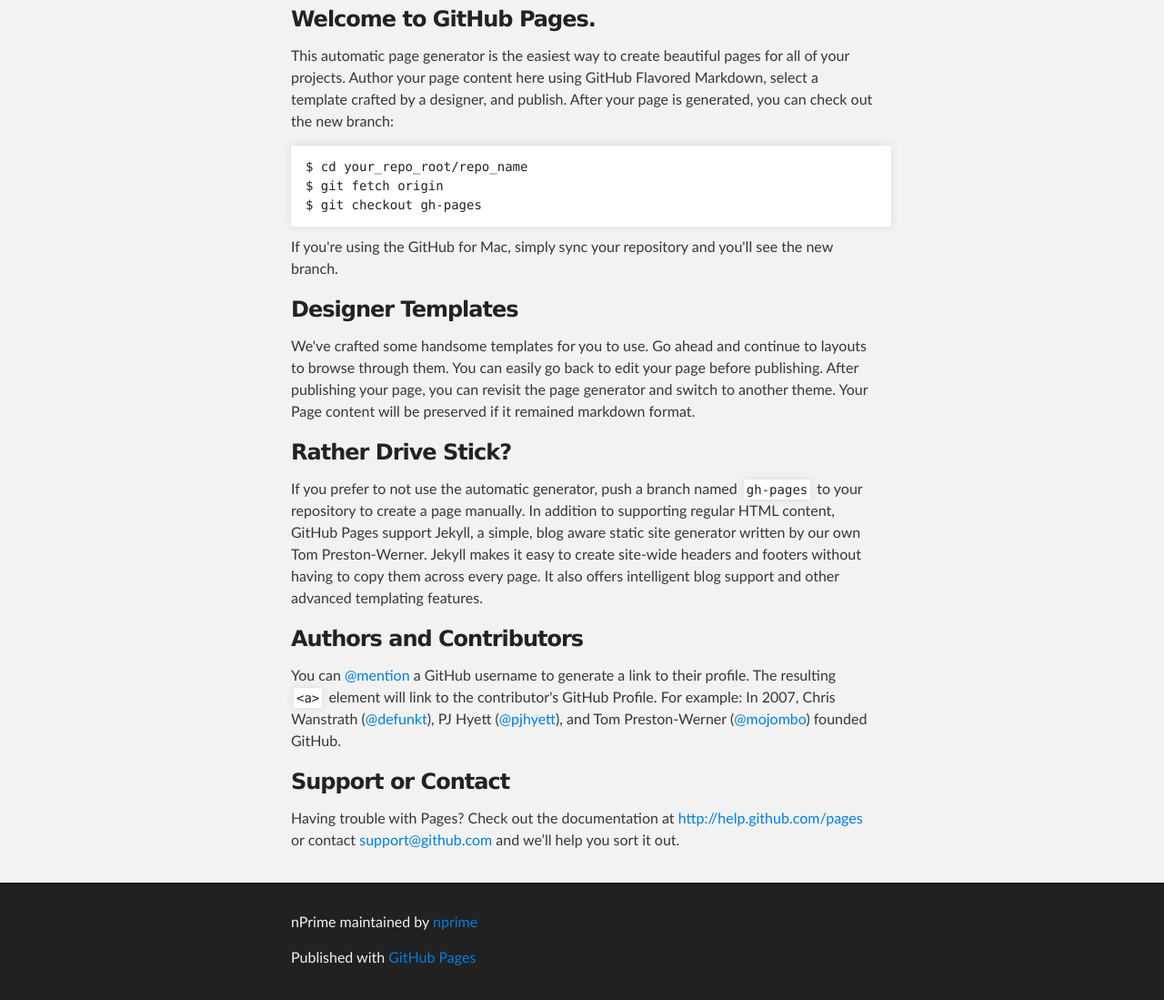
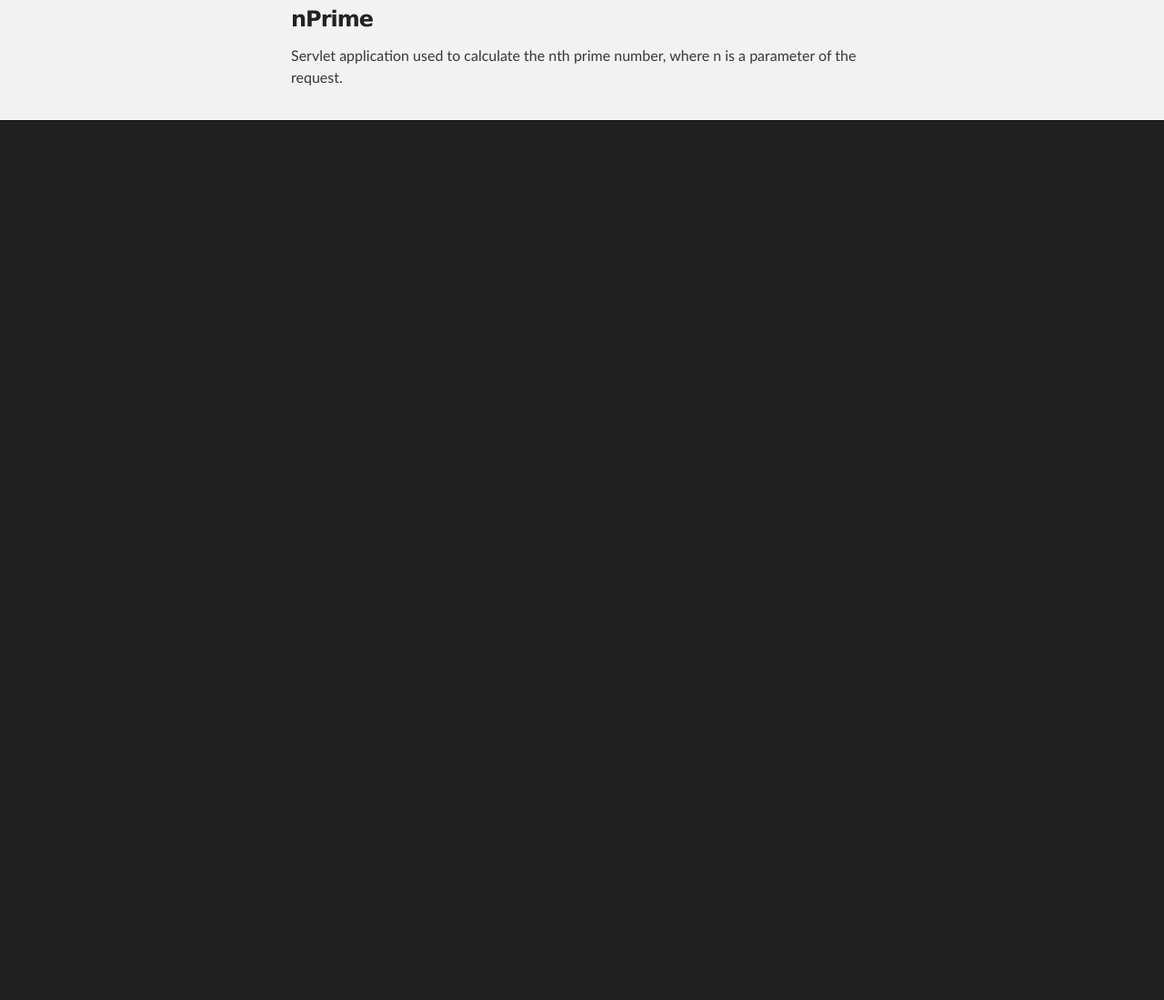
Before and after one commit to nprime/nprime, a plain HTML site: page index.html in a window 1280 px wide. Shown: the part 257-1356 px from the top of the page at 91% size. After the commit the page ends 800 px from the top, so only its background shows below. Drawn offline with Linux system fonts and the light colour scheme.

Commit message:
Update index.html

```diff
--- a/index.html
+++ b/index.html
@@ -32,46 +32,20 @@
     <div id="main_content_wrap" class="outer">
       <section id="main_content" class="inner">
         <h3>
-<a name="welcome-to-github-pages" class="anchor" href="#welcome-to-github-pages"><span class="octicon octicon-link"></span></a>Welcome to GitHub Pages.</h3>
+<a name="nPrime" class="anchor" href="#nPrime"><span class="octicon octicon-link"></span></a>nPrime</h3>
 
-<p>This automatic page generator is the easiest way to create beautiful pages for all of your projects. Author your page content here using GitHub Flavored Markdown, select a template crafted by a designer, and publish. After your page is generated, you can check out the new branch:</p>
+<p>Servlet application used to calculate the nth prime number, where n is a parameter of the request.</p>
 
-<pre><code>$ cd your_repo_root/repo_name
+<!-- <pre><code>$ cd your_repo_root/repo_name
 $ git fetch origin
 $ git checkout gh-pages
-</code></pre>
+</code></pre> -->
 
-<p>If you're using the GitHub for Mac, simply sync your repository and you'll see the new branch.</p>
 
-<h3>
-<a name="designer-templates" class="anchor" href="#designer-templates"><span class="octicon octicon-link"></span></a>Designer Templates</h3>
-
-<p>We've crafted some handsome templates for you to use. Go ahead and continue to layouts to browse through them. You can easily go back to edit your page before publishing. After publishing your page, you can revisit the page generator and switch to another theme. Your Page content will be preserved if it remained markdown format.</p>
-
-<h3>
-<a name="rather-drive-stick" class="anchor" href="#rather-drive-stick"><span class="octicon octicon-link"></span></a>Rather Drive Stick?</h3>
-
-<p>If you prefer to not use the automatic generator, push a branch named <code>gh-pages</code> to your repository to create a page manually. In addition to supporting regular HTML content, GitHub Pages support Jekyll, a simple, blog aware static site generator written by our own Tom Preston-Werner. Jekyll makes it easy to create site-wide headers and footers without having to copy them across every page. It also offers intelligent blog support and other advanced templating features.</p>
-
-<h3>
-<a name="authors-and-contributors" class="anchor" href="#authors-and-contributors"><span class="octicon octicon-link"></span></a>Authors and Contributors</h3>
-
-<p>You can <a href="https://github.com/blog/821" class="user-mention">@mention</a> a GitHub username to generate a link to their profile. The resulting <code>&lt;a&gt;</code> element will link to the contributor's GitHub Profile. For example: In 2007, Chris Wanstrath (<a href="https://github.com/defunkt" class="user-mention">@defunkt</a>), PJ Hyett (<a href="https://github.com/pjhyett" class="user-mention">@pjhyett</a>), and Tom Preston-Werner (<a href="https://github.com/mojombo" class="user-mention">@mojombo</a>) founded GitHub.</p>
-
-<h3>
-<a name="support-or-contact" class="anchor" href="#support-or-contact"><span class="octicon octicon-link"></span></a>Support or Contact</h3>
-
-<p>Having trouble with Pages? Check out the documentation at <a href="http://help.github.com/pages">http://help.github.com/pages</a> or contact <a href="mailto:support@github.com">support@github.com</a> and we’ll help you sort it out.</p>
-      </section>
+    </section>
     </div>
 
-    <!-- FOOTER  -->
-    <div id="footer_wrap" class="outer">
-      <footer class="inner">
-        <p class="copyright">nPrime maintained by <a href="https://github.com/nprime">nprime</a></p>
-        <p>Published with <a href="http://pages.github.com">GitHub Pages</a></p>
-      </footer>
-    </div>
+
 
 
 
```
